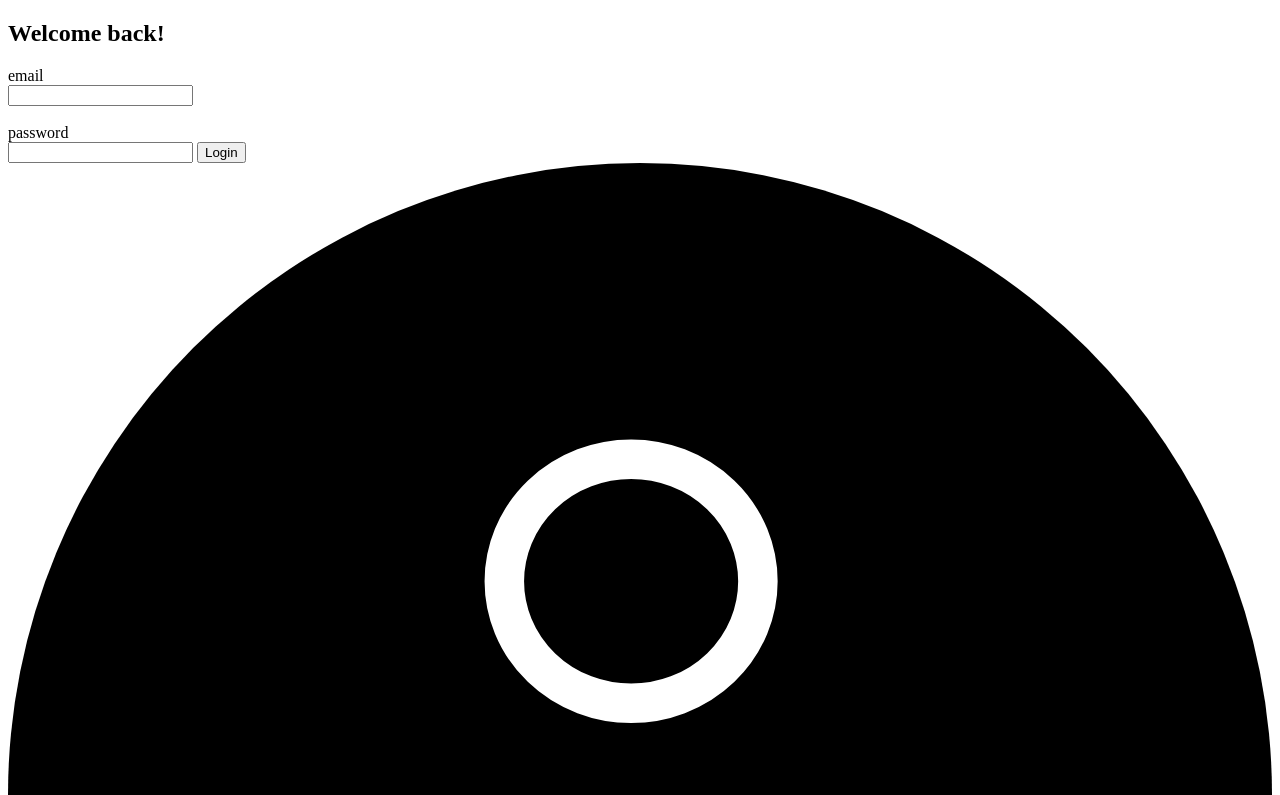
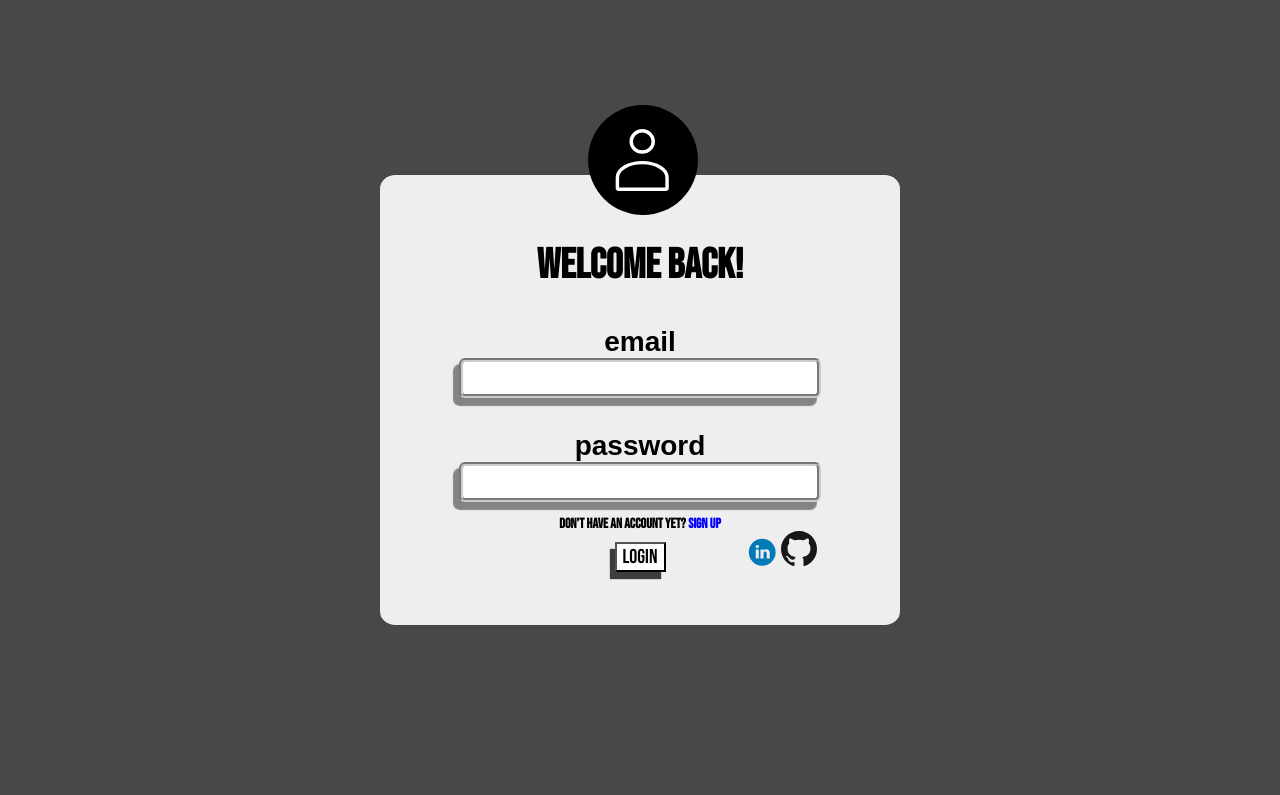
Before and after one commit to higor212/Form, a plain HTML site: page index.html in a window 1280 px wide. Shown: the top 795 px of the page. Drawn offline with Linux system fonts and the light colour scheme; files that its build step writes are made by us from their sources; a web font is replaced by a local one.

Commit message:
Update index.html

```diff
--- a/index.html
+++ b/index.html
@@ -5,7 +5,7 @@
     <meta charset="UTF-8">
     <meta http-equiv="X-UA-Compatible" content="IE=edge">
     <meta name="viewport" content="width=device-width, initial-scale=1.0">
-    <link rel="stylesheet" href="./styles/signin.css">
+    <link rel="stylesheet" href="./styles/index.css">
     <link rel="shortcut icon" href="/images/tags.svg" type="image/x-">
     <link href="https://fonts.googleapis.com/css2?family=Bebas+Neue&family=DotGothic16&display=swap" rel="stylesheet">
     <link rel="preconnect" href="https://fonts.gstatic.com">
```
